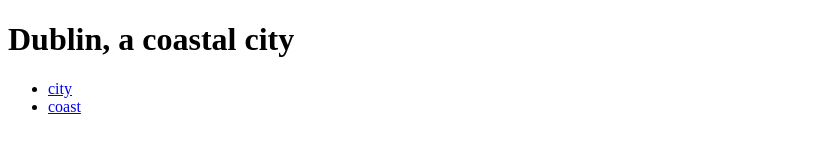
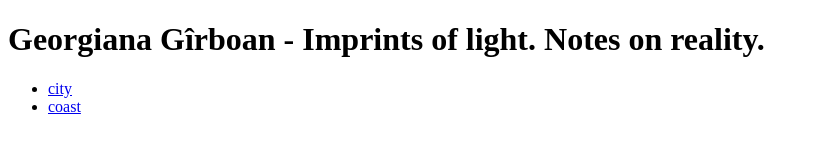
Before and after one commit to octavianrosca/artist-photograph, a plain HTML site: page index.html in a window 1280 px wide. Shown: the whole page, without its empty margins (0-819 px from the left). Drawn offline with Linux system fonts and the light colour scheme.

Commit message:
Update index.html

```diff
--- a/index.html
+++ b/index.html
@@ -5,11 +5,12 @@
     <meta charset="UTF-8">
     <meta http-equiv="X-UA-Compatible" content="IE=edge">
     <meta name="viewport" content="width=device-width, initial-scale=1.0">
-    <title>Dublin</title>
+    <title>Georgian Girboan FOTO</title>
+
 </head>
 
 <body>
-    <h1>Dublin, a coastal city</h1>
+    <h1>Georgiana Gîrboan - Imprints of light. Notes on reality.</h1>
     <nav>
         <ul>
             <li>
```
